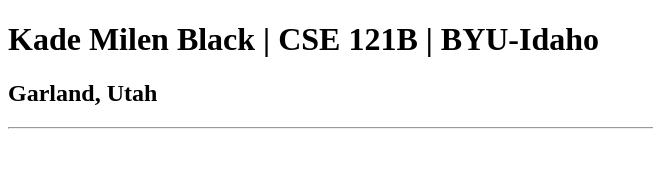
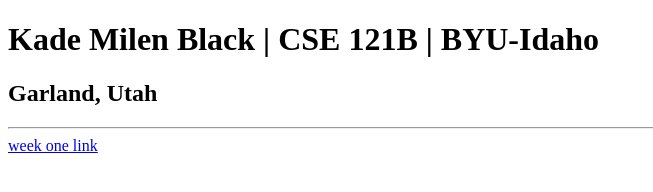
Before and after one commit to kadeblack1/cse121b, a plain HTML site: page index.html in a window 1280 px wide. Shown: the whole page, without its empty margins (0-653 px from the left). Drawn offline with Linux system fonts and the light colour scheme.

Commit message:
week one file

```diff
--- a/index.html
+++ b/index.html
@@ -9,5 +9,6 @@
     <h1>Kade Milen Black | CSE 121B | BYU-Idaho</h1>
     <h2> Garland, Utah </h2>
     <hr>
+    <a href="./w01-task.html">week one link</a>
 </body>
 </html>
```
